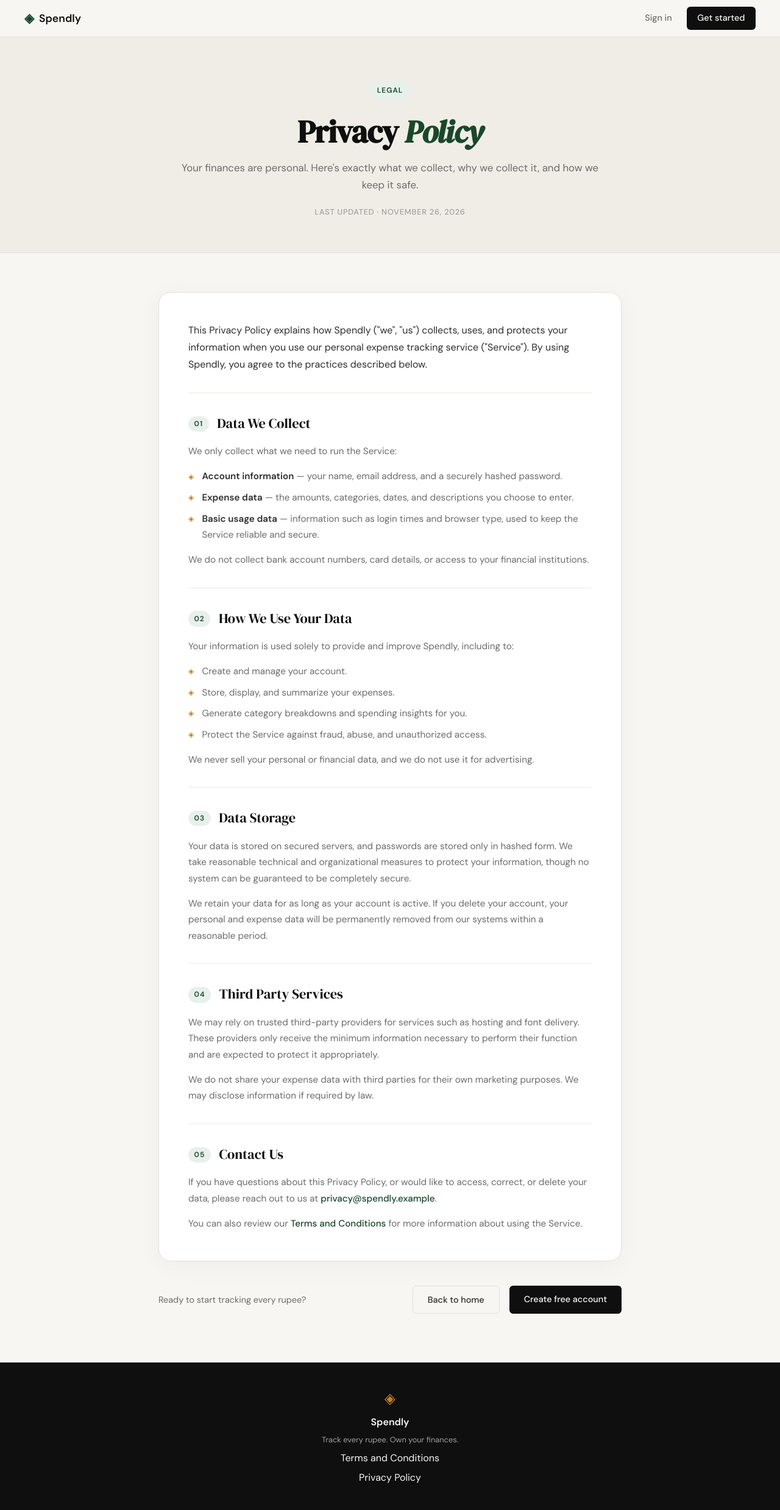
After one commit to Sisamrimal/splendy, a Flask app: page /privacy in a window 1280 px wide. The commit adds this page. Shown: the whole page at 61% size. Run offline with Flask 3, Linux system fonts and the light colour scheme.

Commit message:
landing: add privacy policy page and route
Co-Authored-By: Claude Opus 5.5 <noreply@anthropic.com>

```diff
--- a/app.py
+++ b/app.py
@@ -25,6 +25,11 @@ def login():
 @app.route("/terms")
 def terms():
     return render_template("terms.html")
+
+
+@app.route("/privacy")
+def privacy():
+    return render_template("privacy.html")
 
 
 # ------------------------------------------------------------------ #
--- a/static/css/style.css
+++ b/static/css/style.css
@@ -610,6 +610,18 @@ a { color: inherit; text-decoration: none; }
     top: 0.2rem;
 }
 
+.legal-block strong {
+    color: var(--ink-soft);
+    font-weight: 600;
+}
+
+.legal-link {
+    color: var(--accent);
+    font-weight: 500;
+}
+
+.legal-link:hover { text-decoration: underline; }
+
 .legal-cta {
     max-width: 760px;
     margin: 2.5rem auto 0;
--- a/templates/base.html
+++ b/templates/base.html
@@ -35,7 +35,7 @@
             <span class="footer-name">Spendly</span>
             <p class="footer-copy">Track every rupee. Own your finances.</p>
             <a href="/terms">Terms and Conditions</a>
-            <a href="#">Privacy Policy</a>
+            <a href="/privacy">Privacy Policy</a>
         </div>
     </footer>
 
--- /dev/null
+++ b/templates/privacy.html
@@ -0,0 +1,115 @@
+{% extends "base.html" %}
+
+{% block title %}Privacy Policy — Spendly{% endblock %}
+
+{% block content %}
+
+<section class="legal-hero">
+    <div class="legal-hero-inner">
+        <div class="hero-badge">Legal</div>
+        <h1 class="legal-title">
+            Privacy <em>Policy</em>
+        </h1>
+        <p class="legal-subtitle">
+            Your finances are personal. Here's exactly what we collect,
+            why we collect it, and how we keep it safe.
+        </p>
+        <p class="legal-updated">Last updated · November 26, 2026</p>
+    </div>
+</section>
+
+<section class="legal-body">
+    <article class="legal-card">
+        <p class="legal-intro">
+            This Privacy Policy explains how Spendly ("we", "us") collects, uses,
+            and protects your information when you use our personal expense
+            tracking service ("Service"). By using Spendly, you agree to the
+            practices described below.
+        </p>
+
+        <div class="legal-block">
+            <h2 class="legal-heading"><span class="legal-num">01</span>Data We Collect</h2>
+            <p>
+                We only collect what we need to run the Service:
+            </p>
+            <ul>
+                <li><strong>Account information</strong> — your name, email address, and a securely hashed password.</li>
+                <li><strong>Expense data</strong> — the amounts, categories, dates, and descriptions you choose to enter.</li>
+                <li><strong>Basic usage data</strong> — information such as login times and browser type, used to keep the Service reliable and secure.</li>
+            </ul>
+            <p>
+                We do not collect bank account numbers, card details, or access to
+                your financial institutions.
+            </p>
+        </div>
+
+        <div class="legal-block">
+            <h2 class="legal-heading"><span class="legal-num">02</span>How We Use Your Data</h2>
+            <p>
+                Your information is used solely to provide and improve Spendly, including to:
+            </p>
+            <ul>
+                <li>Create and manage your account.</li>
+                <li>Store, display, and summarize your expenses.</li>
+                <li>Generate category breakdowns and spending insights for you.</li>
+                <li>Protect the Service against fraud, abuse, and unauthorized access.</li>
+            </ul>
+            <p>
+                We never sell your personal or financial data, and we do not use it
+                for advertising.
+            </p>
+        </div>
+
+        <div class="legal-block">
+            <h2 class="legal-heading"><span class="legal-num">03</span>Data Storage</h2>
+            <p>
+                Your data is stored on secured servers, and passwords are stored
+                only in hashed form. We take reasonable technical and organizational
+                measures to protect your information, though no system can be
+                guaranteed to be completely secure.
+            </p>
+            <p>
+                We retain your data for as long as your account is active. If you
+                delete your account, your personal and expense data will be
+                permanently removed from our systems within a reasonable period.
+            </p>
+        </div>
+
+        <div class="legal-block">
+            <h2 class="legal-heading"><span class="legal-num">04</span>Third Party Services</h2>
+            <p>
+                We may rely on trusted third-party providers for services such as
+                hosting and font delivery. These providers only receive the minimum
+                information necessary to perform their function and are expected to
+                protect it appropriately.
+            </p>
+            <p>
+                We do not share your expense data with third parties for their own
+                marketing purposes. We may disclose information if required by law.
+            </p>
+        </div>
+
+        <div class="legal-block">
+            <h2 class="legal-heading"><span class="legal-num">05</span>Contact Us</h2>
+            <p>
+                If you have questions about this Privacy Policy, or would like to
+                access, correct, or delete your data, please reach out to us at
+                <a href="mailto:privacy@spendly.example" class="legal-link">privacy@spendly.example</a>.
+            </p>
+            <p>
+                You can also review our <a href="{{ url_for('terms') }}" class="legal-link">Terms and Conditions</a>
+                for more information about using the Service.
+            </p>
+        </div>
+    </article>
+
+    <div class="legal-cta">
+        <p>Ready to start tracking every rupee?</p>
+        <div class="legal-cta-actions">
+            <a href="{{ url_for('landing') }}" class="btn-ghost">Back to home</a>
+            <a href="{{ url_for('register') }}" class="btn-primary">Create free account</a>
+        </div>
+    </div>
+</section>
+
+{% endblock %}
--- a/templates/terms.html
+++ b/templates/terms.html
@@ -64,7 +64,7 @@
             <p>
                 You may request deletion of your account and associated data at any
                 time. For more details on how we handle your information, please see
-                our Privacy Policy.
+                our <a href="{{ url_for('privacy') }}" class="legal-link">Privacy Policy</a>.
             </p>
         </div>
 
```
